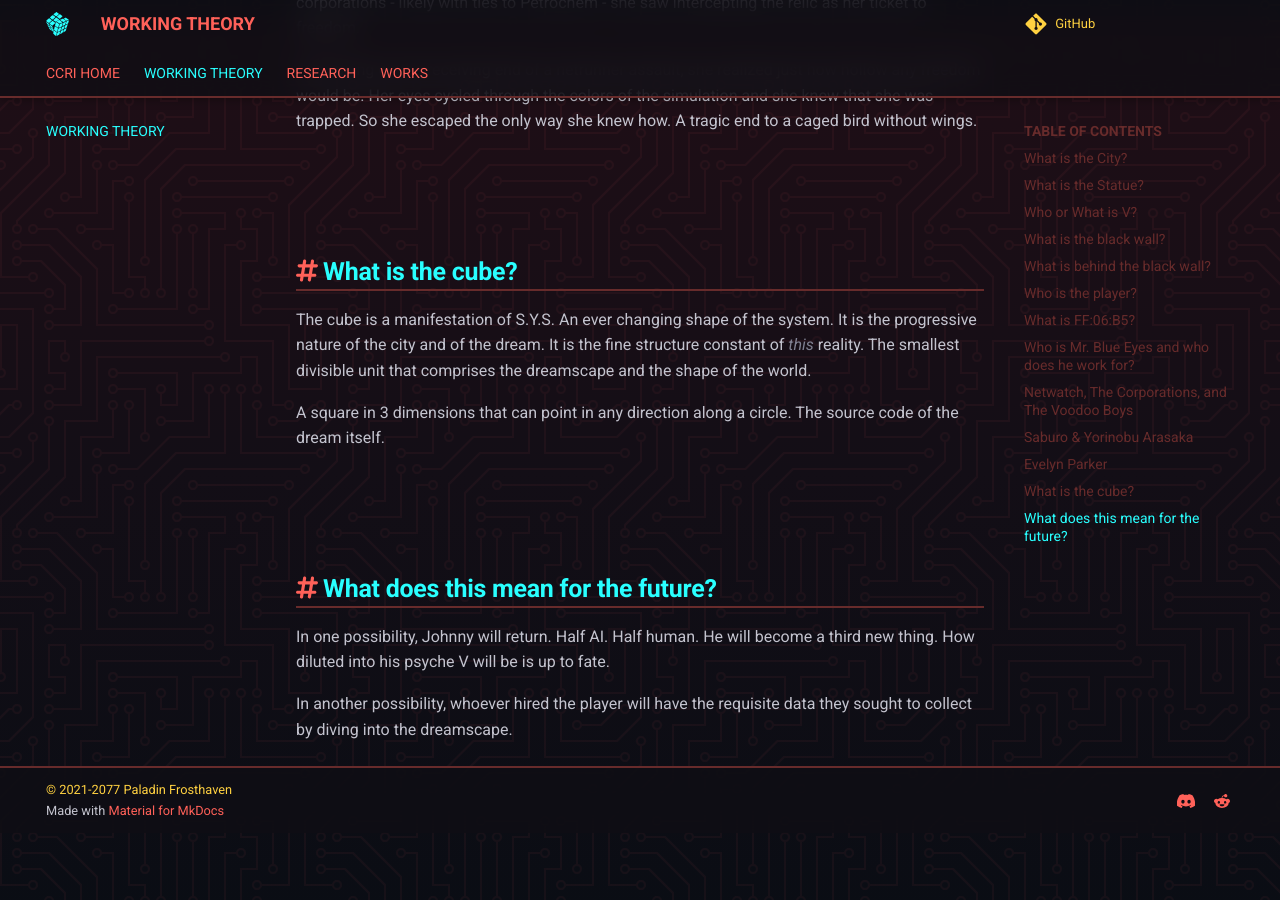
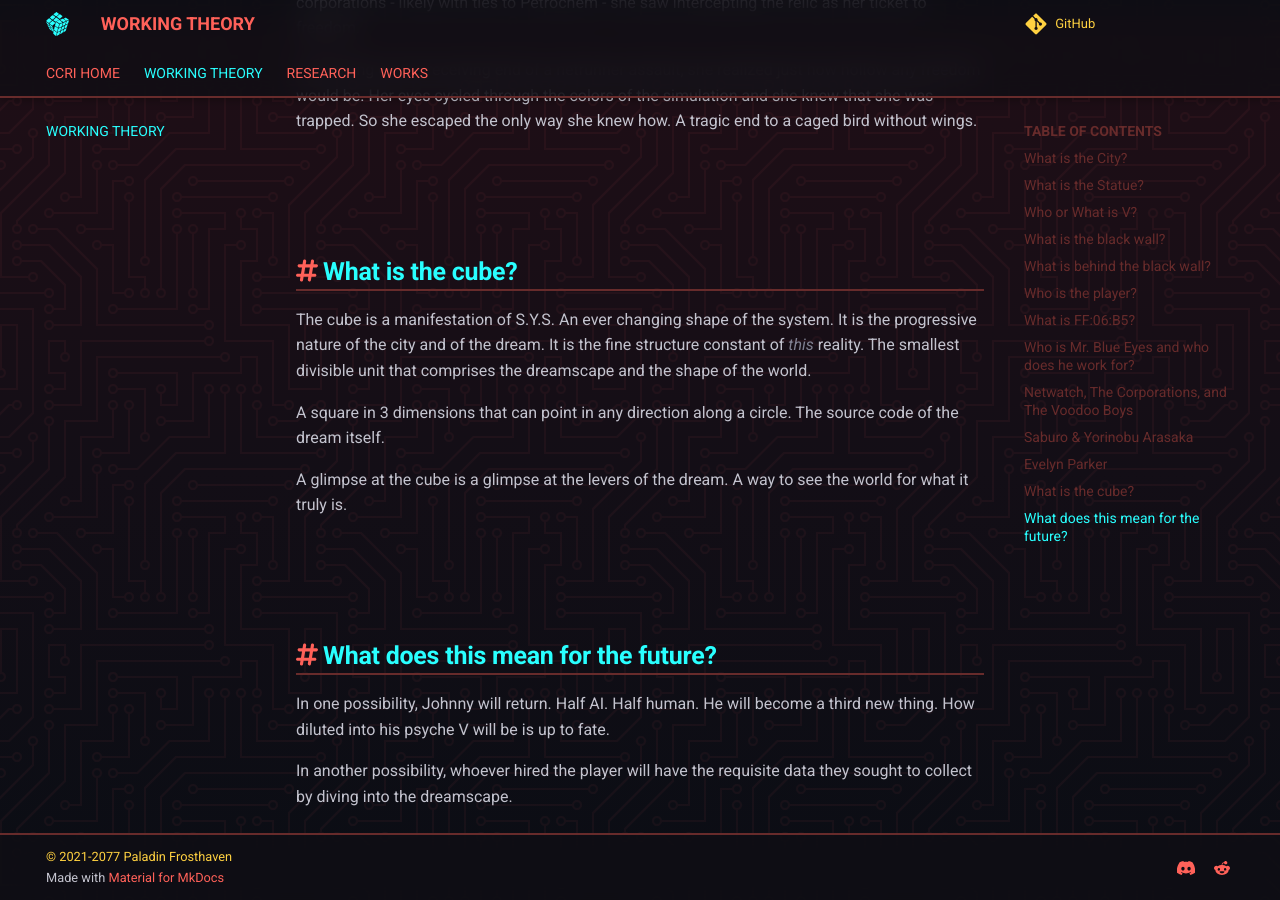
Before and after one commit to Frosthaven/cyberpunk-ff06b5-research, an MkDocs documentation site: the page built from docs/working-theory.md, in a window 1280 px wide and 900 px high, scrolled down 3580 px. Built offline with MkDocs 1.6.1 and Material for MkDocs 9.7.7, drawn with Linux system fonts in a browser that asks for light colours; comment, search, counter and statistics services are not loaded; before the commit the page ends 4413 px from its top, so only the background shows below that.

Commit message:
updated "working theory" page

```diff
--- a/docs/working-theory.md
+++ b/docs/working-theory.md
@@ -118,6 +118,9 @@ dreamscape and the shape of the world.
 A square in 3 dimensions that can point in any direction along a circle. The
 source code of the dream itself.
 
+A glimpse at the cube is a glimpse at the levers of the dream. A way to see the
+world for what it truly is.
+
 ## What does this mean for the future?
 
 In one possibility, Johnny will return. Half AI. Half human. He will become a
```
